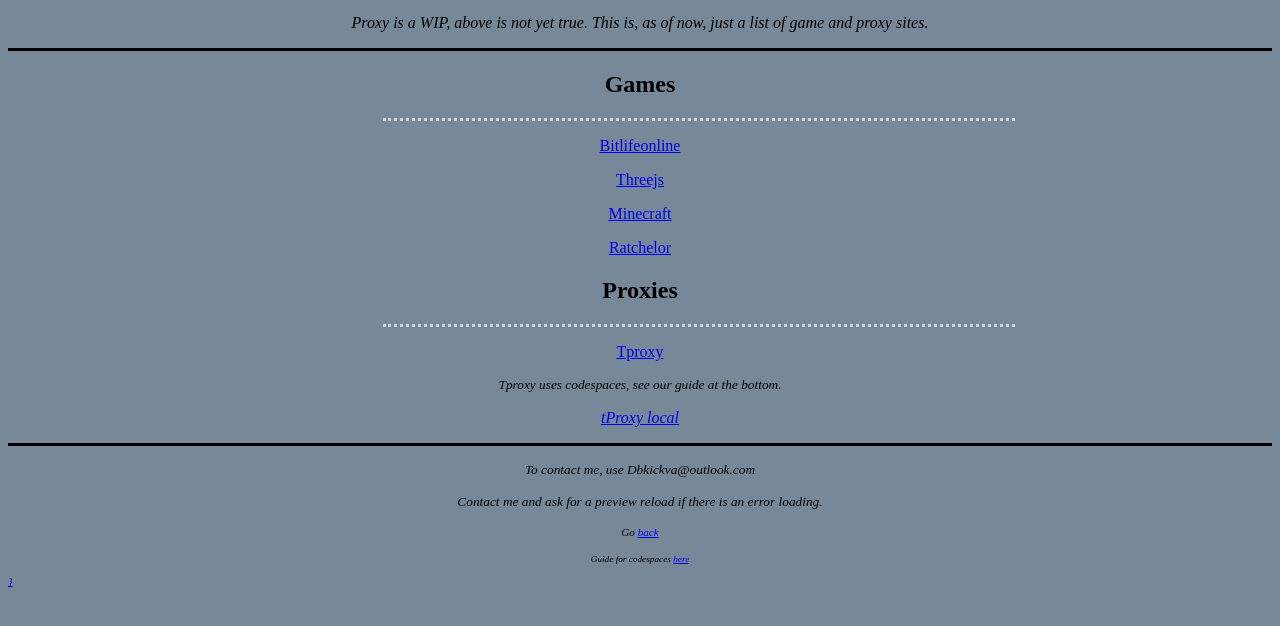
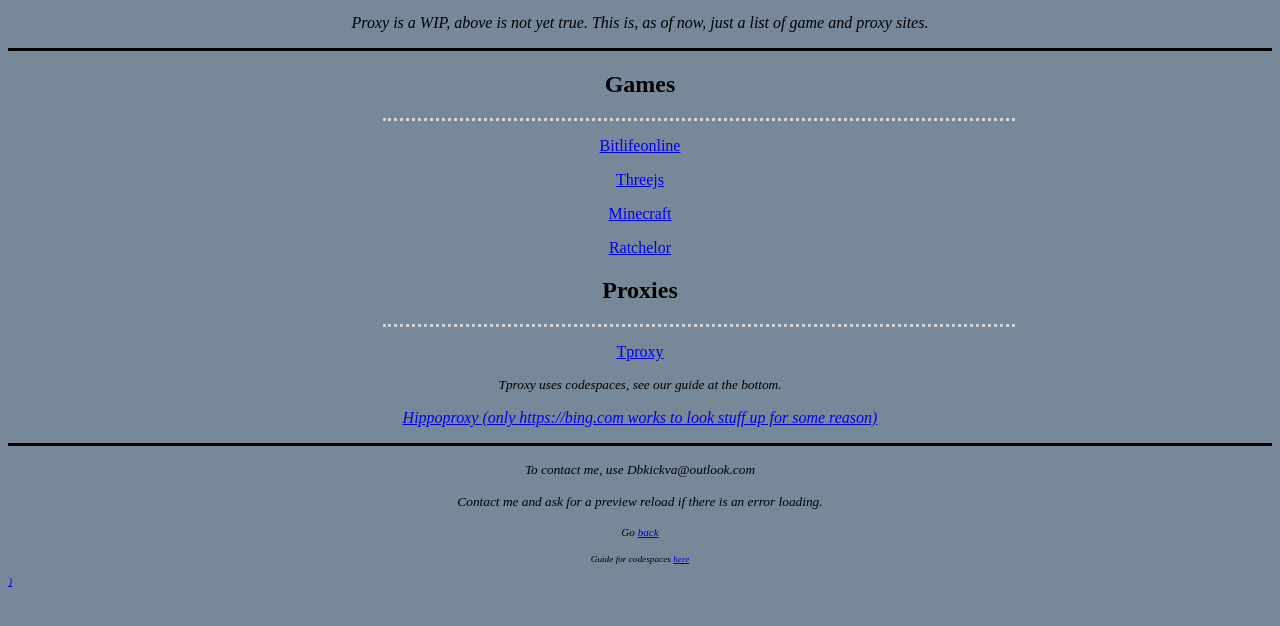
Before and after one commit to PaintBucketPushcarts/HippoSite, a plain HTML site: page innocence.html in a window 1280 px wide. Shown: the part 86-712 px from the top of the page. Drawn offline with Linux system fonts and the light colour scheme.

Commit message:
Update innocence.html

```diff
--- a/innocence.html
+++ b/innocence.html
@@ -19,7 +19,7 @@
 <p></p>
 <p> <a href="https://github.com/SevenworksDev/tProxy">Tproxy</a> </p>
 <p><i><small>Tproxy uses codespaces, see our guide at the bottom.</small><i></p>
-<p> <a href="public/index.html">tProxy local</a></p>
+<p> <a href="proxy/bypass/index.html">Hippoproxy (only https://bing.com works to look stuff up for some reason)</a></p>
 <p class="mix"></p>
 <p><i><small>To contact me, use Dbkickva@outlook.com</small></i></p>
 <p><small>Contact me and ask for a preview reload if there is an error loading.<small><p>
```
